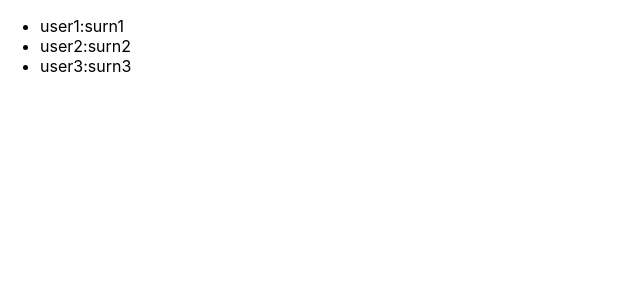
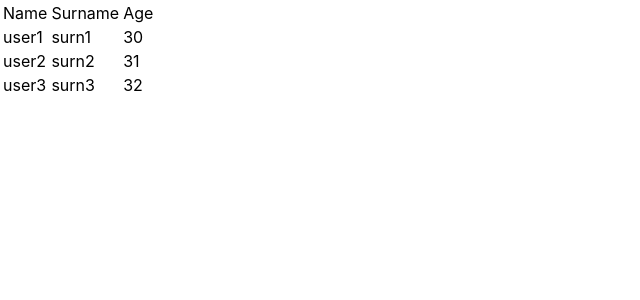
Before and after one commit to Ko3uHaK/my-app, a React (Create React App) app: page / in a window 1280 px wide. Shown: the top 300 px of the page, without its empty margins (0-640 px from the left). Built offline with nearby package versions, Linux system fonts and the light colour scheme.

Commit message:
react arr table

```diff
--- a/src/App.js
+++ b/src/App.js
@@ -2,19 +2,29 @@ import React from 'react';
 
 function App() {
 	const users = [
-		{id:1,name: 'user1', surn: 'surn1', age: 30},
-		{id:2,name: 'user2', surn: 'surn2', age: 31},
-		{id:3,name: 'user3', surn: 'surn3', age: 32},
+		{id: 1, name: 'user1', surn: 'surn1', age: 30},
+		{id: 2, name: 'user2', surn: 'surn2', age: 31},
+		{id: 3, name: 'user3', surn: 'surn3', age: 32},
 	];
 	const res = users.map(function(item) {
-		return <li key={item.id}>
-		<span>{item.name}</span>:
-		<span>{item.surn}</span>
-		</li>;
+		return <tr key={item.id}>
+		<td>{item.name}</td>
+		<td>{item.surn}</td>
+		<td>{item.age}</td>
+		</tr>;
 	});
-	return <ul>
-		{res}
-	</ul>;
+	return <table>
+			<thead>
+				<tr>
+					<td>Name</td>
+					<td>Surname</td>
+					<td>Age</td>
+				</tr>
+			</thead>
+			<tbody>
+				{res}
+			</tbody>
+	</table>;
 	// const arr = ['a', 'b', 'c', 'd', 'e'];
 
 	// const res = arr.map(function(item,index) {
```
